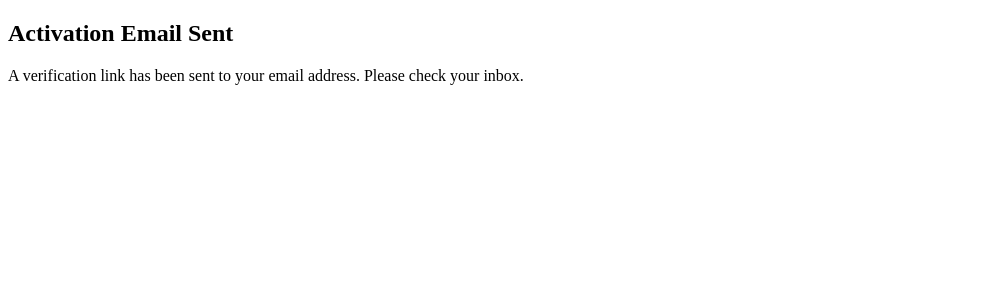
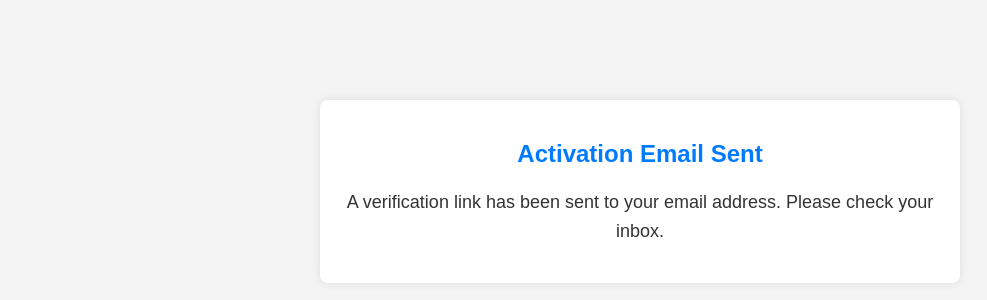
Before and after one commit to ihsan0778/interview_task, a Django app: page /user/account_activation_sent/ in a window 1280 px wide. Shown: the top 300 px of the page, without its empty margins (0-987 px from the left). Run offline with Django 5.2, Linux system fonts and the light colour scheme.

Commit message:
account activationsent template changed

```diff
--- a/EcomManager/user_app/templates/user_app/account_activation_sent.html
+++ b/EcomManager/user_app/templates/user_app/account_activation_sent.html
@@ -1,13 +1,42 @@
 <!DOCTYPE html>
-<html>
+<html lang="en">
   <head>
+    <meta charset="UTF-8" />
+    <meta name="viewport" content="width=device-width, initial-scale=1.0" />
     <title>Activation Email Sent</title>
+    <style>
+      body {
+        font-family: Arial, sans-serif;
+        margin: 0;
+        padding: 0;
+        background-color: #f4f4f4;
+        color: #333;
+      }
+      .container {
+        max-width: 600px;
+        margin: 100px auto;
+        padding: 20px;
+        background-color: #fff;
+        border-radius: 8px;
+        box-shadow: 0 0 10px rgba(0, 0, 0, 0.1);
+        text-align: center;
+      }
+      h2 {
+        color: #007bff;
+      }
+      p {
+        font-size: 18px;
+        line-height: 1.6;
+      }
+    </style>
   </head>
   <body>
-    <h2>Activation Email Sent</h2>
-    <p>
-      A verification link has been sent to your email address. Please check your
-      inbox.
-    </p>
+    <div class="container">
+      <h2>Activation Email Sent</h2>
+      <p>
+        A verification link has been sent to your email address. Please check
+        your inbox.
+      </p>
+    </div>
   </body>
 </html>
```
